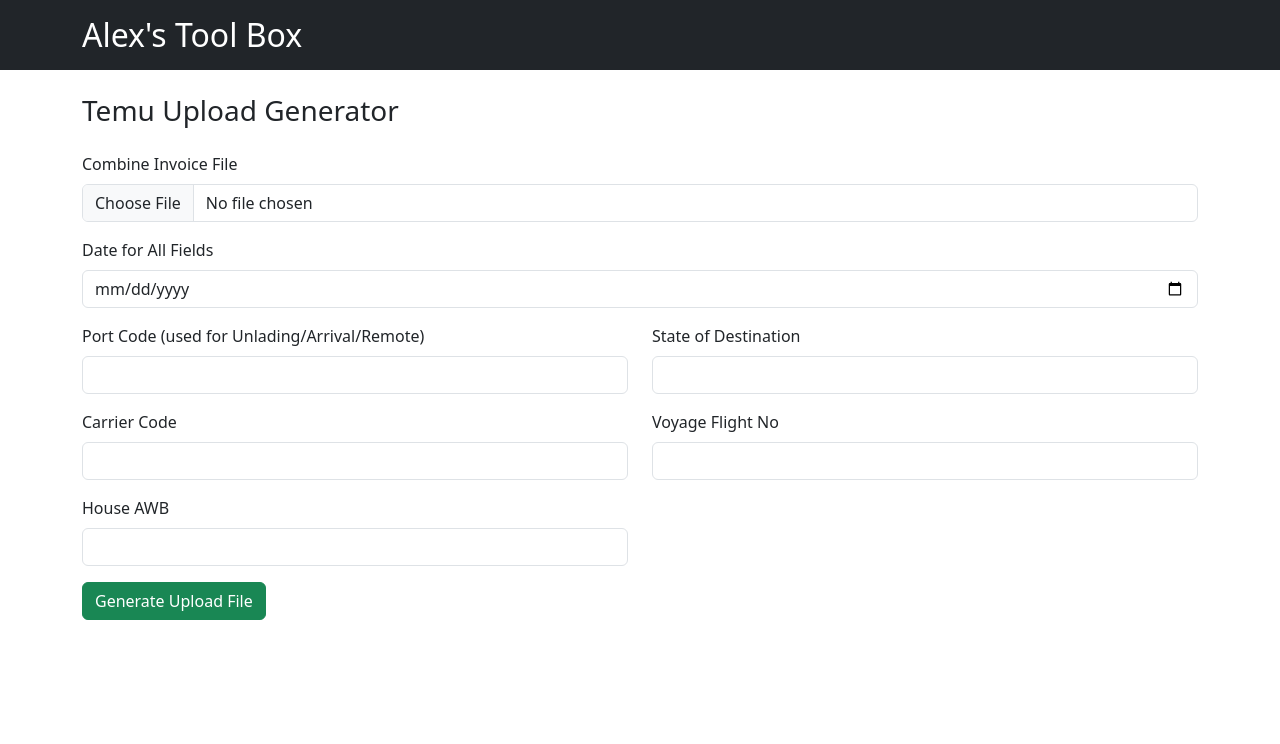
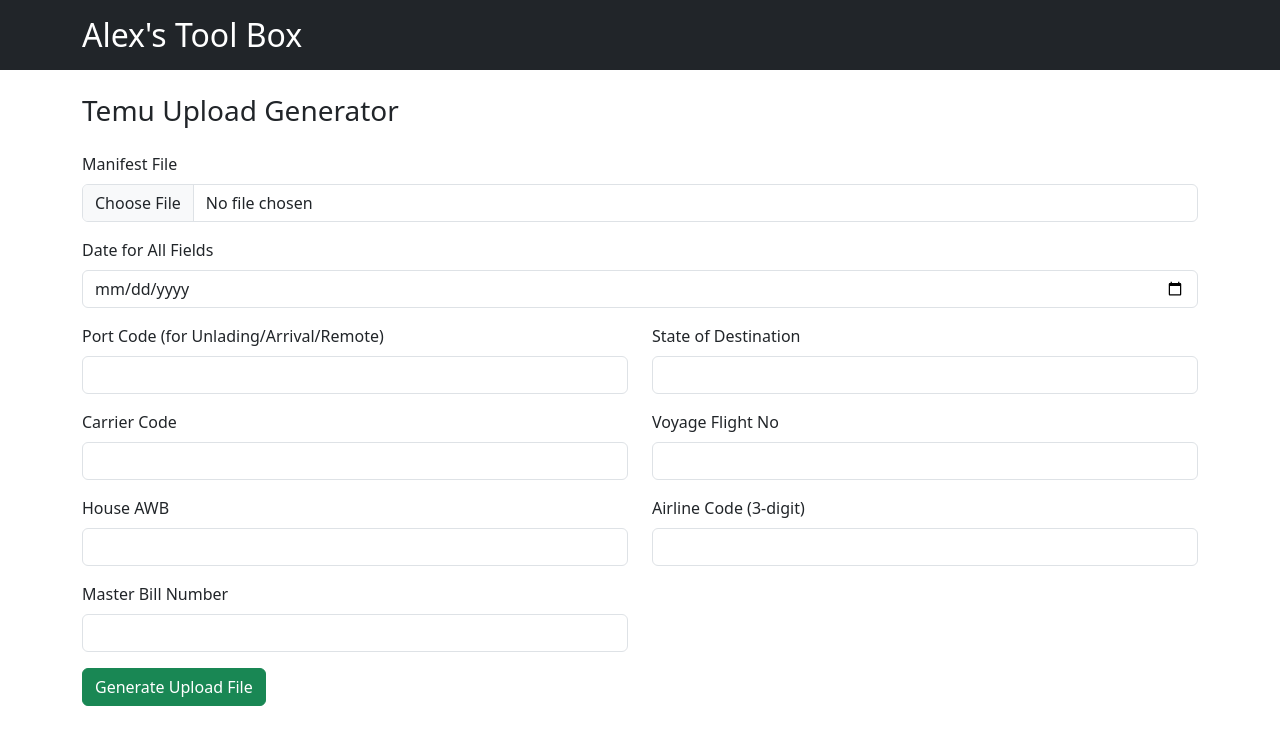
Before and after one commit to RunkaiJ/temu-client, a React (Vite) app: page / in a window 1280 px wide. Shown: the top 744 px of the page. Built offline with nearby package versions, Linux system fonts and the light colour scheme.

Commit message:
adjust UI to manifest file

```diff
--- a/src/pages/TemuUploadPage.jsx
+++ b/src/pages/TemuUploadPage.jsx
@@ -4,25 +4,27 @@
 function TemuUploadPage() {
     const [form, setForm] = useState({
         date: "",
-        portCode: "", // ← single port input
+        portCode: "", // single port code
         destinationState: "",
         carrierCode: "",
         voyageFlightNo: "",
         houseAWB: "",
+        airlineCode: "", // new
+        masterBillNumber: "", // new
     });
 
-    const [combineFile, setCombineFile] = useState(null);
+    const [manifestFile, setManifestFile] = useState(null);
     const [status, setStatus] = useState("");
     const [loading, setLoading] = useState(false);
 
     const handleInputChange = (e) =>
         setForm({ ...form, [e.target.name]: e.target.value });
 
-    const handleFileChange = (e) => setCombineFile(e.target.files[0]);
+    const handleFileChange = (e) => setManifestFile(e.target.files[0]);
 
     const handleSubmit = async () => {
-        if (!combineFile) {
-            alert("Please upload the Combine invoice file.");
+        if (!manifestFile) {
+            alert("Please upload the Manifest file.");
             return;
         }
 
@@ -30,17 +32,18 @@
         setStatus("");
 
         try {
-            const fd = new FormData();
-            fd.append("combine", combineFile);
-            fd.append("form", JSON.stringify(form));
             const localUrl = "http://localhost:5000/api/convert";
             const onlineUrl =
                 "https://temu-server-production.up.railway.app/api/convert";
+            const fd = new FormData();
+            fd.append("manifest", manifestFile);
+            fd.append("form", JSON.stringify(form));
+
             const response = await axios.post(onlineUrl, fd, {
                 responseType: "blob",
             });
 
-            // read filename from header
+            // extract filename from headers
             const cd = response.headers["content-disposition"];
             let filename = "download.xlsx";
             if (cd) {
@@ -70,7 +73,7 @@
             <h3 className="mb-4">Temu Upload Generator</h3>
 
             <div className="mb-3">
-                <label className="form-label">Combine Invoice File</label>
+                <label className="form-label">Manifest File</label>
                 <input
                     type="file"
                     className="form-control"
@@ -93,12 +96,14 @@
                 {[
                     {
                         name: "portCode",
-                        label: "Port Code (used for Unlading/Arrival/Remote)",
+                        label: "Port Code (for Unlading/Arrival/Remote)",
                     },
                     { name: "destinationState", label: "State of Destination" },
                     { name: "carrierCode", label: "Carrier Code" },
                     { name: "voyageFlightNo", label: "Voyage Flight No" },
                     { name: "houseAWB", label: "House AWB" },
+                    { name: "airlineCode", label: "Airline Code (3-digit)" }, // new
+                    { name: "masterBillNumber", label: "Master Bill Number" }, // new
                 ].map(({ name, label }) => (
                     <div className="col-md-6 mb-3" key={name}>
                         <label className="form-label">{label}</label>
```
